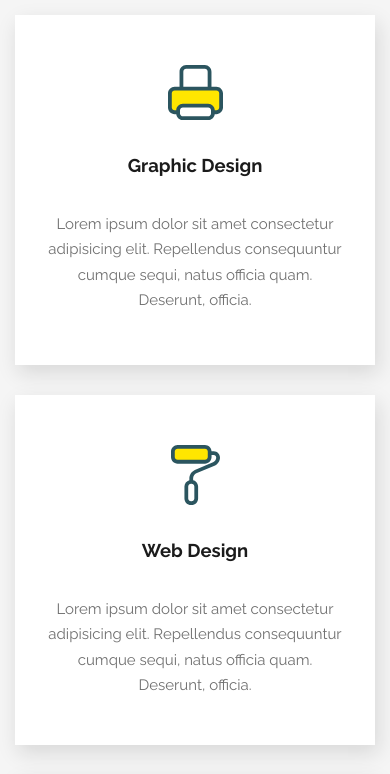
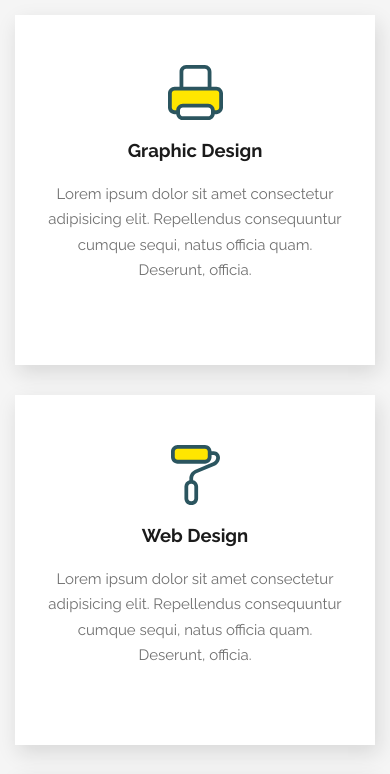
Before and after one commit to itshazzem/Sparkle_Creative_Template, a plain HTML site: page index.html in a window 390 px wide. Shown: the part 1780-2554 px from the top of the page. Drawn offline with nearby package versions, Linux system fonts and the light colour scheme.

Commit message:
Edit Services Section in Small Phones

```diff
--- a/css/sparkle.css
+++ b/css/sparkle.css
@@ -647,7 +647,15 @@ header .nav li:hover a::before {
     /* line-height: 2; */
 }
 
-@media (max-width:992px) {
+/* Very Small Phone */
+@media (min-width:375px) and (max-width:666px) {
+    .services .row .col .info h3 {
+        margin: 15px 0px;
+    }
+}
+
+/* Tablets and Phones */
+@media (min-width:667px) and (max-width:992px) {
     .services .row .col .info h3 {
         margin: 30px 0px;
     }
```
